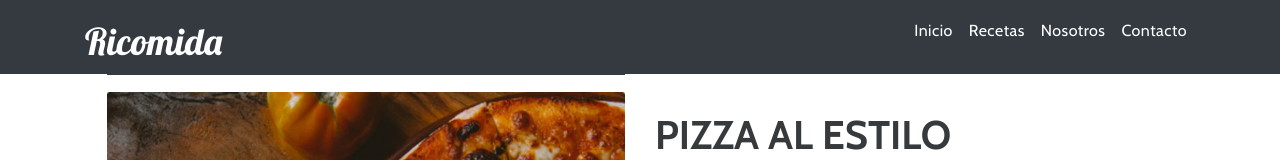
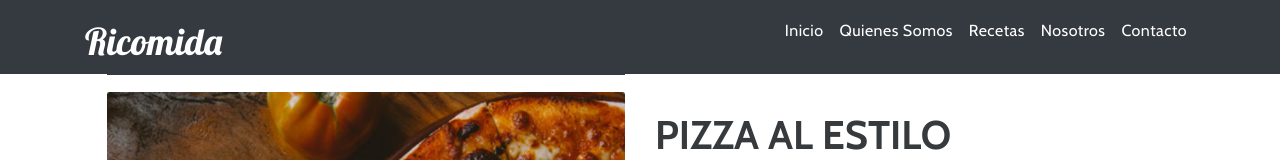
Before and after one commit to Lilianrojas/Ricomida, a plain HTML site: page index.html in a window 1280 px wide. Shown: the top 160 px of the page. Drawn offline with nearby package versions, Linux system fonts and the light colour scheme.

Commit message:
Se agrega muevo menu

```diff
--- a/index.html
+++ b/index.html
@@ -23,6 +23,9 @@
                   <li class="nav-item">
                       <a class="nav-link" href="#inicio">Inicio</a>
                   </li>
+                  <li class="nav-item">
+                    <a class="nav-link" href="#inicio">Quienes Somos</a>
+                </li>
                   <li class="nav-item">
                       <a class="nav-link" href="#recetas">Recetas</a>
                   </li>
```
